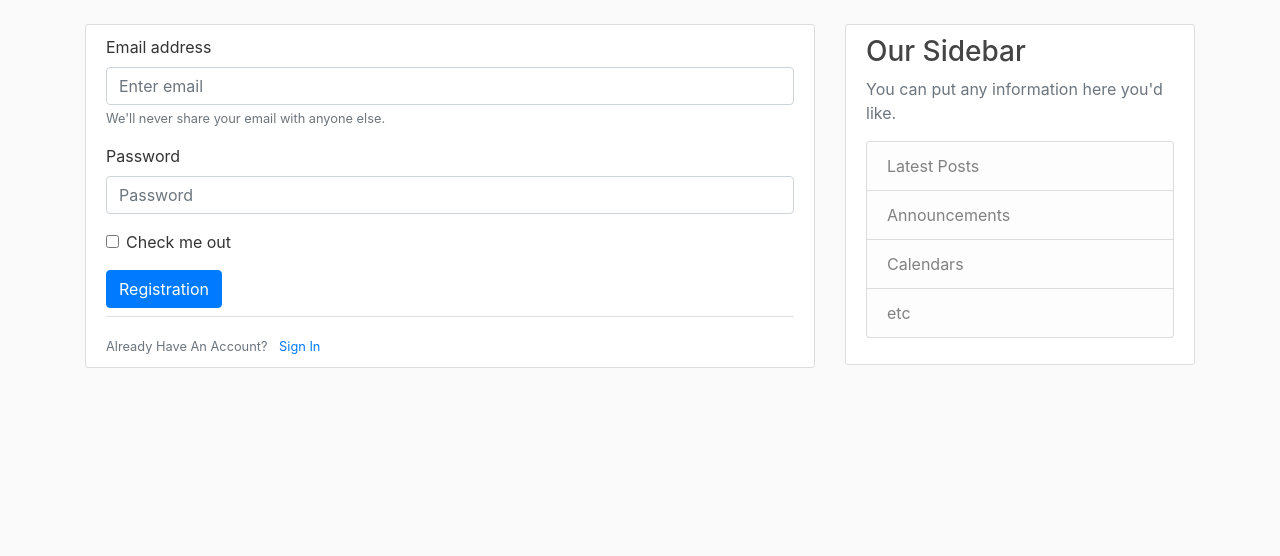
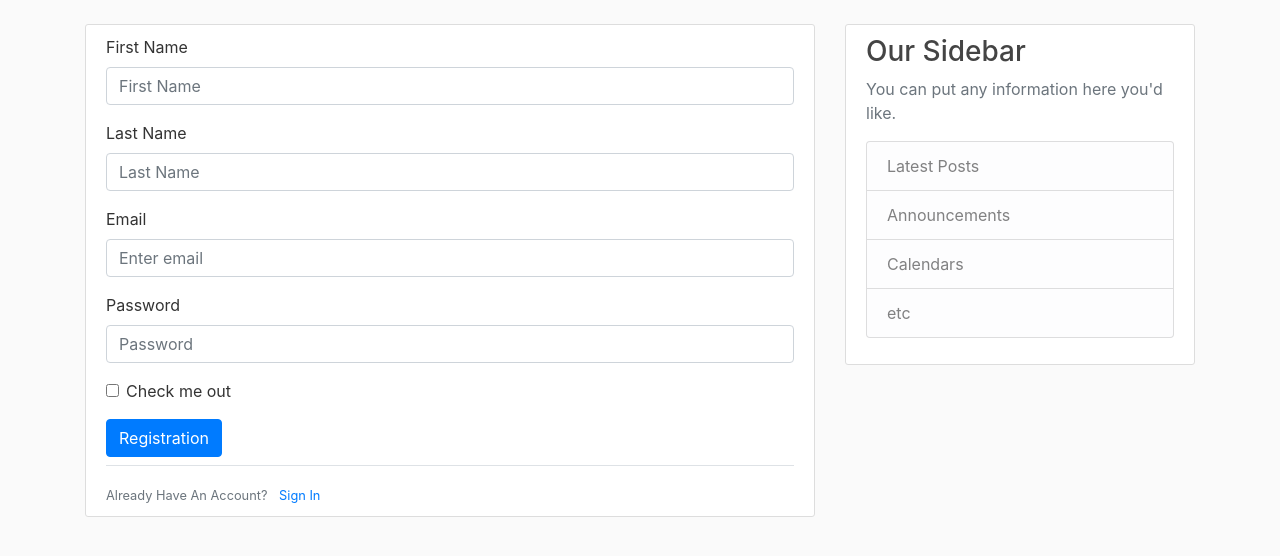
Before and after one commit to mkawsar/python-blog, a Django app: page /registration in a window 1280 px wide. Shown: the part 56-612 px from the top of the page. Run offline with Django 4.2, Linux system fonts and the light colour scheme; some libraries are stand-ins or nearby versions.

Commit message:
registration form updated

```diff
--- a/authentication/forms.py
+++ b/authentication/forms.py
@@ -1,12 +1,9 @@
 from django import forms
-from django.contrib.auth.models import User
-from django.contrib.auth.forms import UserCreationForm
+from django.forms import ValidationError
 
 
-
-class UserRegistrationForm(UserCreationForm):
-    email = forms.EmailField()
-
-    class Meta:
-        model = User
-        fields = ['username', 'email', 'password']
+class UserRegistrationForm(forms.Form):
+    first_name = forms.CharField(max_length=100, required=True)
+    last_name = forms.CharField(max_length=100, required=True)
+    email = forms.CharField(max_length=100, required=True)
+    password = forms.CharField(max_length=16, required=True, min_length=6)
--- a/authentication/urls.py
+++ b/authentication/urls.py
@@ -4,6 +4,6 @@ from .views import *
 app_name = 'auth'
 
 urlpatterns = [
-    path('', loginView, name='login'),
+    path('', login, name='login'),
     path('registration', registration, name='registration')
 ]
--- a/authentication/views.py
+++ b/authentication/views.py
@@ -1,12 +1,22 @@
 from django.contrib import messages
 from django.shortcuts import render
 from .forms import UserRegistrationForm
+from django.http import HttpResponse
 
 
 # Create your views here.
-def loginView(request):
+def login(request):
     return render(request, 'authentication/login.html')
 
+
 def registration(request):
-    form = UserRegistrationForm
-    return render(request, 'authentication/registration.html', {'form': form})
+    context = {}
+    if request.method == 'POST':
+        forms = UserRegistrationForm(request.POST)
+        if forms.is_valid():
+            print(request.POST)
+        else:
+            context['form'] = forms
+            return render(request, 'authentication/registration.html', context)
+    context['form'] = UserRegistrationForm
+    return render(request, 'authentication/registration.html', context)
--- a/core/settings.py
+++ b/core/settings.py
@@ -34,7 +34,6 @@ INSTALLED_APPS = [
     'django.contrib.staticfiles',
     'django_extensions',
     'authentication',
-    'crispy_forms'
 ]
 
 MIDDLEWARE = [
@@ -129,5 +128,3 @@ DEFAULT_AUTO_FIELD = 'django.db.models.BigAutoField'
 # Media files
 MEDIA_ROOT = os.path.join(BASE_DIR, 'media')
 MEDIA_URL = '/media/'
-
-CRISPY_TEMPLATE_PACK = 'bootstrap4'
--- a/static/css/main.css
+++ b/static/css/main.css
@@ -82,3 +82,8 @@ a.article-title:hover {
 .account-heading {
     font-size: 2.5rem;
 }
+
+.errorlist li {
+    list-style: none;
+    margin-left: -40px;
+}
--- a/templates/authentication/registration.html
+++ b/templates/authentication/registration.html
@@ -4,13 +4,39 @@
     <form action="{% url 'auth:registration' %}" class="border-lg" method="POST">
         {% csrf_token %}
         <div class="form-group">
-                <label for="exampleInputEmail1">Email address</label>
-                <input type="email" class="form-control" id="exampleInputEmail1" aria-describedby="emailHelp" placeholder="Enter email">
-                <small id="emailHelp" class="form-text text-muted">We'll never share your email with anyone else.</small>
+            <label for="first_name">First Name</label>
+            <input type="text" name="first_name"
+                   class="form-control {% if form.first_name.errors %} is-invalid {% endif %}" id="first_name"
+                   placeholder="First Name">
+            {% if form.first_name.errors %}
+            <span class="invalid-feedback">{{form.first_name.errors}}</span>
+            {% endif %}
         </div>
         <div class="form-group">
-                <label for="exampleInputPassword1">Password</label>
-                <input type="password" class="form-control" id="exampleInputPassword1" placeholder="Password">
+            <label for="last_name">Last Name</label>
+            <input type="text" name="last_name"
+                   class="form-control {% if form.last_name.errors %} is-invalid {% endif %}" id="last_name"
+                   placeholder="Last Name">
+            {% if form.last_name.errors %}
+            <span class="invalid-feedback">{{form.last_name.errors}}</span>
+            {% endif %}
+        </div>
+        <div class="form-group">
+            <label for="email">Email</label>
+            <input type="email" name="email" class="form-control {% if form.email.errors %} is-invalid {% endif %}"
+                   id="email" aria-describedby="emailHelp"
+                   placeholder="Enter email">
+            {% if form.email.errors %}
+            <span class="invalid-feedback">{{form.email.errors}}</span>
+            {% endif %}
+        </div>
+        <div class="form-group">
+            <label for="password">Password</label>
+            <input type="password" class="form-control {% if form.password.errors %} is-invalid {% endif %}"
+                   name="password" id="password" placeholder="Password">
+            {% if form.password.errors %}
+            <span class="invalid-feedback">{{form.password.errors}}</span>
+            {% endif %}
         </div>
         <div class="form-group">
             <div class="form-check">
--- a/templates/layouts/base.html
+++ b/templates/layouts/base.html
@@ -38,7 +38,7 @@
                     <a class="nav-item nav-link" href="">Profile</a>
                     <a class="nav-item nav-link" href="">Logout</a>
                     {% else %}
-                    <a class="nav-item nav-link" href="">Login</a>
+                    <a class="nav-item nav-link" href="{% url 'auth:login' %}">Login</a>
                     <a class="nav-item nav-link" href="{% url 'auth:registration' %}">Register</a>
                     {% endif %}
                 </div>
```
Lines whose indentation alone changed are shown as unchanged.
